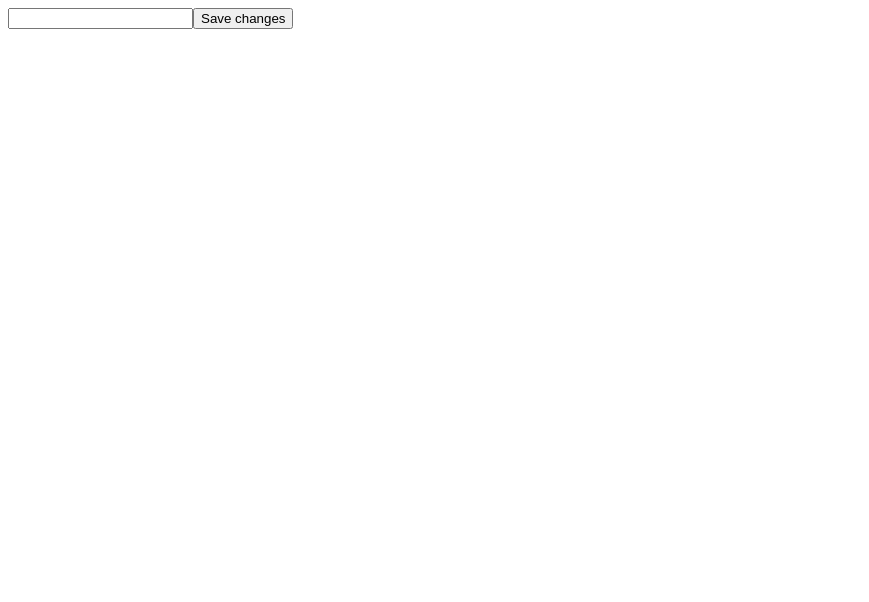
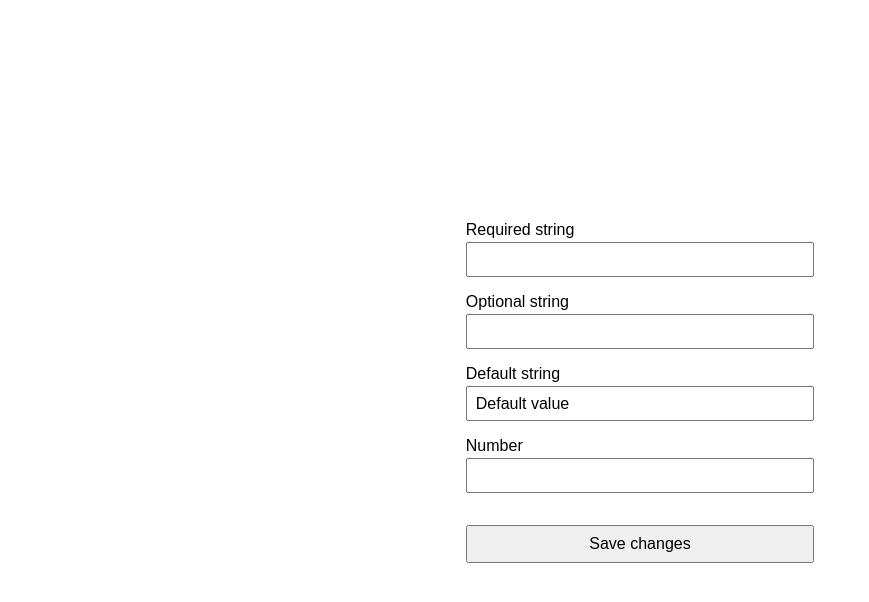
Before and after one commit to stevent-team/react-zoom-form, a React (Vite) app: page / in a window 1280 px wide. Shown: the top 602 px of the page, without its empty margins (0-869 px from the left). Built offline with nearby package versions, Linux system fonts and the light colour scheme.

Commit message:
Implement basic error checking with the submit handler

```diff
--- a/example/App.tsx
+++ b/example/App.tsx
@@ -1,22 +1,45 @@
-import { useForm } from '@stevent-team/fir'
-import { z } from 'zod'
+import { SubmitHandler, useForm } from '@stevent-team/fir'
+import { ZodIssue, z } from 'zod'
 
 // Define the structure and validation of your form
 const schema = z.object({
-  name: z.string().min(3).max(100),
-  age: z.coerce.number().min(13).optional(),
-  link: z.object({
-    label: z.string(),
-    url: z.string().url(),
-  }),
+  requiredString: z.string().trim().min(1, 'This field is required'),
+  optionalString: z.string().trim(),
+  defaultString: z.string().trim().default('Default value'),
+  number: z.coerce.number().min(3).max(10),
+  // link: z.object({
+  //   label: z.string(),
+  //   url: z.string().url(),
+  // }).default({ label: 'a', url: 'https://test.com' }),
 })
 
+const Error = ({ errors }: { errors: ZodIssue[] | undefined }) =>
+  errors && errors.length > 0 ? <span className="error">{errors.map(e => `${e.message} (${e.code})`).join(', ')}</span> : null
+
 const App = () => {
-  const { field } = useForm({ schema })
-  console.log(field('name'))
+  const { register, handleSubmit, errors } = useForm({ schema })
 
-  return <form>
-    <input type="text" />
+  const onSubmit: SubmitHandler<typeof schema> = values => {
+    console.log(values)
+  }
+
+  return <form onSubmit={handleSubmit(onSubmit)}>
+    <label htmlFor="requiredString">Required string</label>
+    <input {...register('requiredString')} type="text" />
+    <Error errors={errors?.fieldErrors.requiredString} />
+
+    <label htmlFor="optionalString">Optional string</label>
+    <input {...register('optionalString')} type="text" />
+    <Error errors={errors?.fieldErrors.optionalString} />
+
+    <label htmlFor="defaultString">Default string</label>
+    <input {...register('defaultString')} type="text" />
+    <Error errors={errors?.fieldErrors.defaultString} />
+
+    <label htmlFor="number">Number</label>
+    <input {...register('number')} type="number" />
+    <Error errors={errors?.fieldErrors.number} />
+
     <button>Save changes</button>
   </form>
 }
--- a/example/style.css
+++ b/example/style.css
@@ -1,3 +1,49 @@
 :root {
   color-scheme: light dark;
 }
+
+body {
+  display: flex;
+  margin: 0;
+  padding: 2em;
+  box-sizing: border-box;
+  flex-direction: column;
+  align-items: center;
+  justify-content: center;
+  min-height: 100vh;
+  font-family: sans-serif;
+}
+
+form {
+  min-width: 300px;
+}
+
+label {
+  display: block;
+  margin-block: 1em .2em;
+}
+
+input, textarea, select {
+  font: inherit;
+  padding: .4em .5em;
+  width: 100%;
+  box-sizing: border-box;
+}
+
+button {
+  margin-block: 2em;
+  width: 100%;
+  font: inherit;
+  padding: .5em;
+}
+
+.error {
+  font-size: .8em;
+  color: darkred;
+}
+
+@media (prefers-color-scheme: dark) {
+  .error {
+    color: lightcoral;
+  }
+}
--- a/lib/index.ts
+++ b/lib/index.ts
@@ -1,11 +1,49 @@
-import { ZodObject, ZodRawShape } from 'zod'
+import { useEffect, useRef, useState } from 'react'
+import { ZodIssue, z } from 'zod'
 
-export interface UseFormOptions<TShape extends ZodRawShape> {
-  schema: ZodObject<TShape>
+import { getDefaults } from './utils/getDefaults'
+
+export interface UseFormOptions<Schema extends z.AnyZodObject> {
+  schema: Schema
 }
 
-export const useForm = <TShape extends ZodRawShape>({ schema }: UseFormOptions<TShape>) => {
-  const field = (name: keyof TShape) => schema.shape[name]
+export type SubmitHandler<Schema extends z.AnyZodObject> = (values: z.infer<Schema>) => void
 
-  return { field }
+export const useForm = <Schema extends z.AnyZodObject>({
+  schema,
+}: UseFormOptions<Schema>) => {
+  const [formValue, setFormValue] = useState(getDefaults(schema))
+  const [errors, setErrors] = useState<z.inferFlattenedErrors<Schema, ZodIssue>>()
+
+  useEffect(() => {
+    console.log('rawValue', formValue)
+  }, [formValue])
+
+  const handleSubmit = (handler: SubmitHandler<Schema>): React.FormEventHandler<HTMLFormElement> => e => {
+    e.preventDefault()
+    const parsed = schema.safeParse(formValue)
+    if (parsed.success) {
+      handler(parsed.data)
+      setErrors(undefined)
+    } else {
+      setErrors(parsed.error.flatten(issue => issue))
+    }
+  }
+
+  const register = (name: keyof z.infer<Schema>) => {
+    const fieldRef = useRef<HTMLInputElement>(null)
+
+    if (typeof formValue[name] === 'object') {
+      throw new Error(`Field ${String(name)} is an object`)
+    }
+
+    return {
+      value: String(formValue[name] ?? ''),
+      onChange: e => setFormValue({ ...formValue, [name]: e.currentTarget.value }),
+      name: String(name),
+      ref: fieldRef,
+    } satisfies React.ComponentProps<'input'>
+  }
+
+  return { register, handleSubmit, errors }
 }
--- /dev/null
+++ b/lib/utils/getDefaults.ts
@@ -0,0 +1,10 @@
+import { z } from 'zod'
+
+export const getDefaults = <Schema extends z.AnyZodObject>(schema: Schema) =>
+  Object.fromEntries(
+    Object.entries(schema.shape).map(([key, value]) => {
+      if (value instanceof z.ZodDefault) return [key, value._def.defaultValue()]
+      if (value instanceof z.ZodString || value instanceof z.ZodNumber) return [key, '']
+      return [key, undefined]
+    })
+  ) as Record<keyof Schema['shape'], unknown>
```
